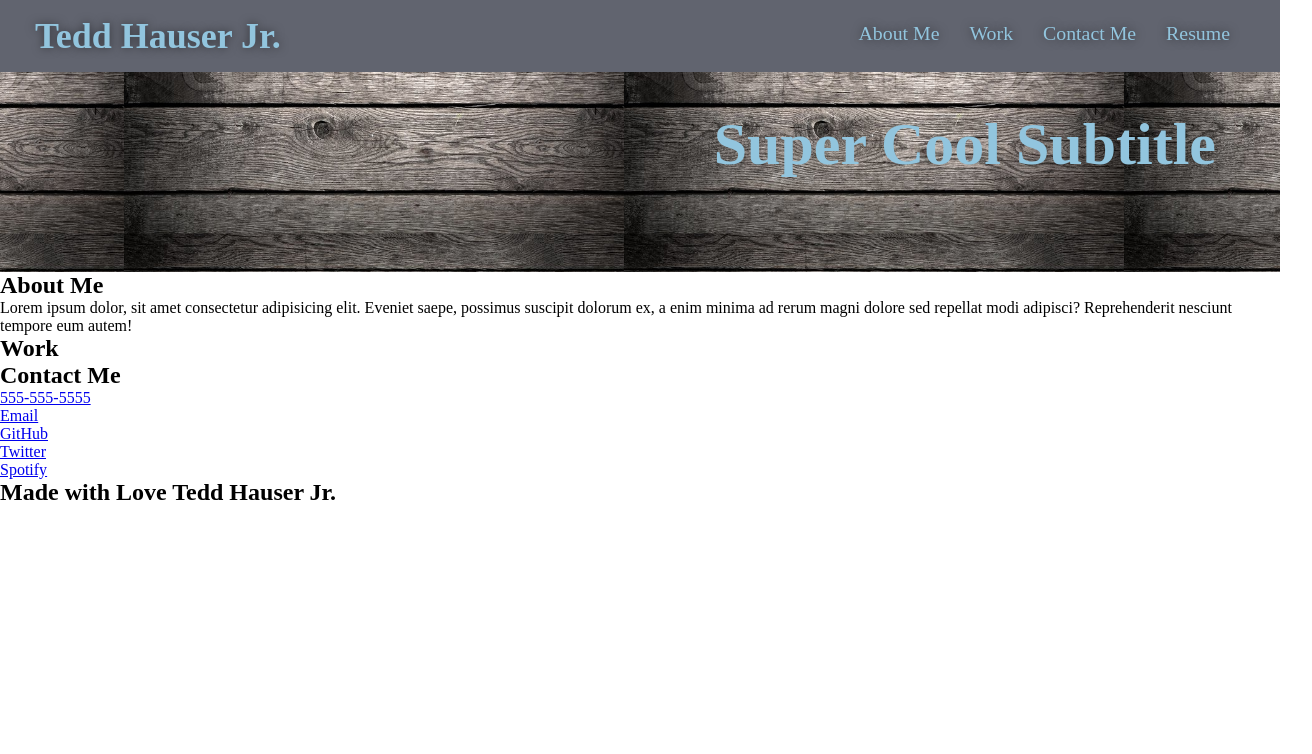
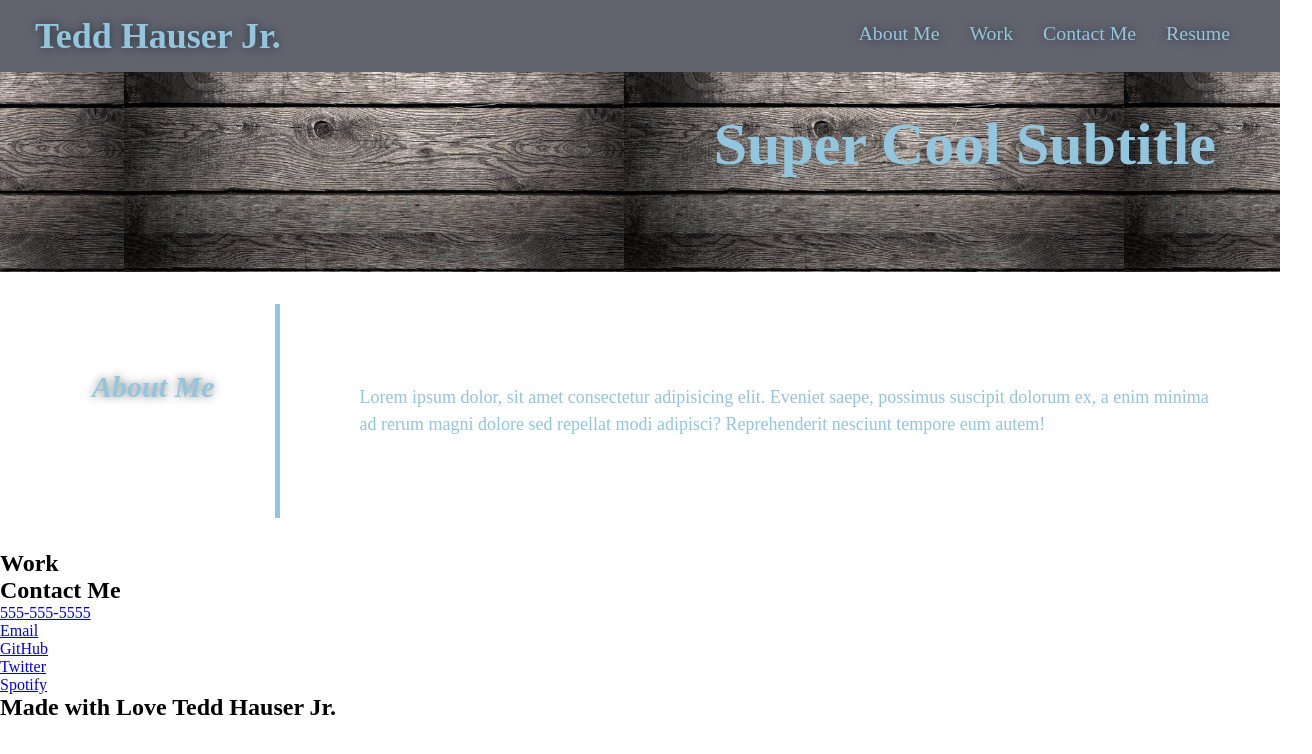
Before and after one commit to HozJr/Challenge-Portfolio, a plain HTML site: page index.html in a window 1280 px wide. Shown: the whole page, 1312 px wide, since content can reach past the window. Drawn offline with Linux system fonts and the light colour scheme.

Commit message:
About me section complete

```diff
--- a/assets/css/style.css
+++ b/assets/css/style.css
@@ -63,7 +63,7 @@ header nav ul li a {
     align-items: flex-start;
     background-attachment: fixed;
     background-position: 80%;
-  }
+}
 
   .hero h2 {
       color: var(--blue);
@@ -72,8 +72,39 @@ header nav ul li a {
       text-align: right;
       margin: 3.5%;
       line-height: .90;
-  }
+}
 
   .flex-row {
     display: flex;
 }
+
+.me {
+    width: 100%;
+    text-align: left;
+    margin: 2.5%;
+    font-size: 18px;
+    line-height: 1.5;
+    display: flex;
+    flex-wrap: flex;
+}
+
+.me h2 {
+    font-style: italic;
+    font-size: 30px;
+    color: var(--blue);
+    text-shadow: 0 0 10px rgba(0, 0, 0, 0.5);
+    padding: 60px;
+    border-right-style: solid;
+    border-right-width: thick;
+    border-right-color: var(--blue);
+}
+
+.subclass {
+    padding: 80px;
+    color: var(--blue);
+    width: 80%;
+    margin: 0%;
+    border-radius: 15px;
+    display: flex;
+    text-align: left;
+}
--- a/index.html
+++ b/index.html
@@ -33,7 +33,7 @@
             <h2>Super Cool Subtitle</h2>
         </section>
 
-        <section id="about-me">
+        <section id="about-me" class="me">
             <div class="flex-row">
                 <h2 class="section-title primary-border">About Me</h2>
             </div>
@@ -44,13 +44,13 @@
             </div>
         </section>
 
-        <section id="work">
+        <section id="work" class="examples">
             <div class="flex-row">
                 <h2 class="section-title primary-border">Work</h2>
             </div>
         </section>
 
-        <section id="contact-me">
+        <section id="contact-me" class="contact">
             <div class="flex-row">
                 <h2 class="section-title primary-border">Contact Me</h2>
             </div>
```
